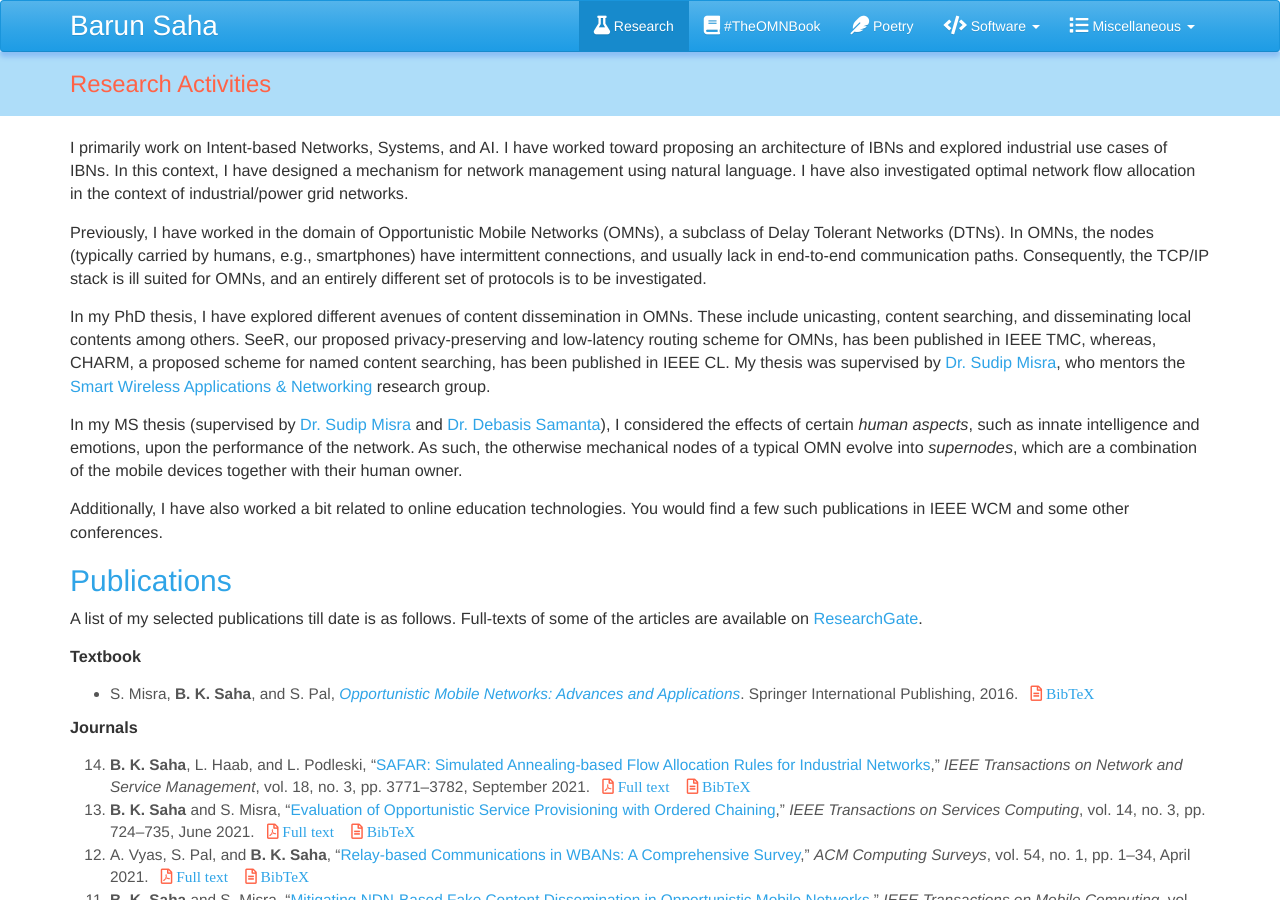
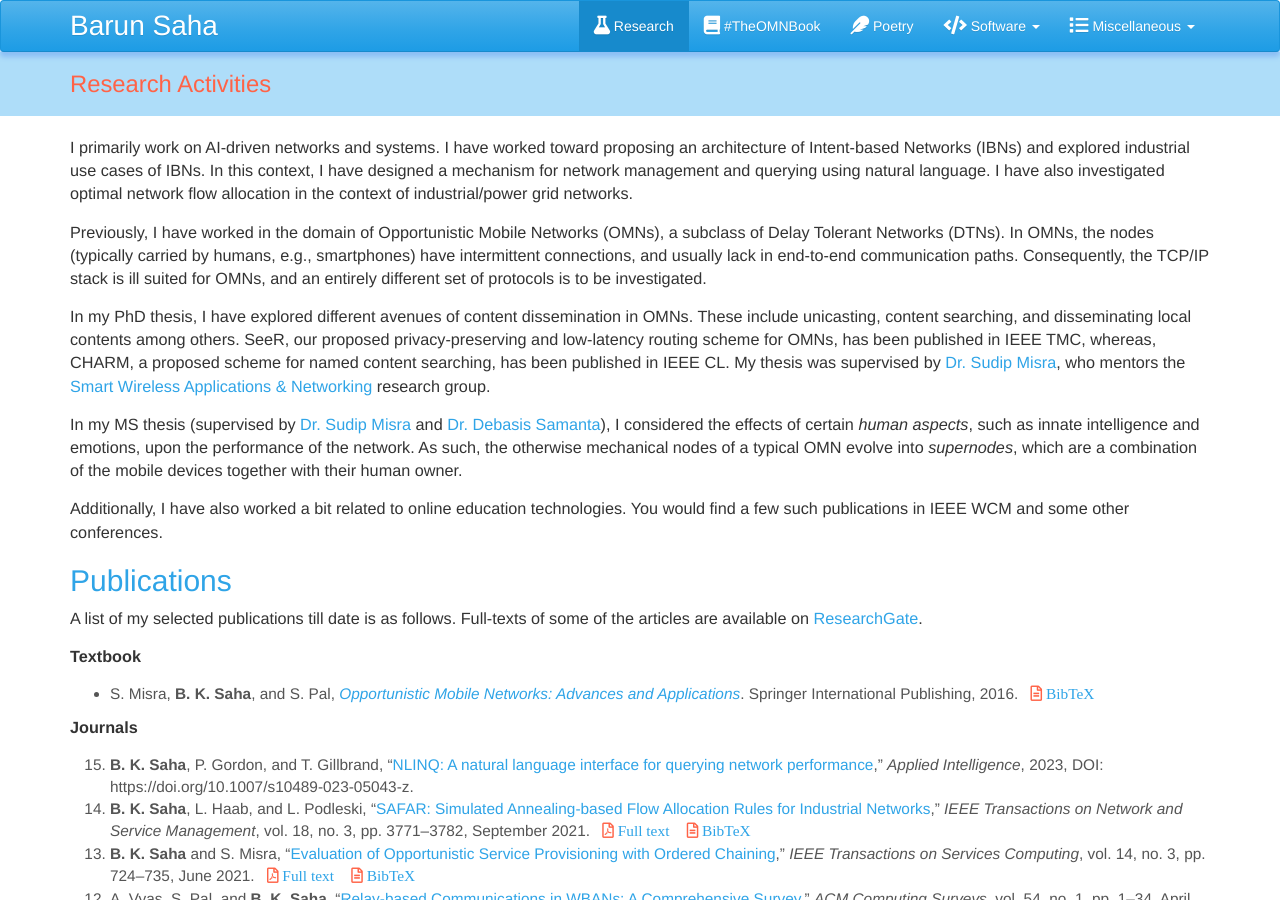
Before and after one commit to barun-saha/barun-saha.github.io, a Jekyll site: the page research.html, which Jekyll copies as it is, in a window 1280 px wide and 900 px high. Built offline with Jekyll 4.4.1, drawn with Linux system fonts in a browser that asks for light colours; nearby versions of some CDN libraries; some web fonts are replaced.

Commit message:
Update publications

```diff
--- a/research.html
+++ b/research.html
@@ -126,7 +126,7 @@ Research Activities
 
 	<div class="container">
 		<p>
-			I primarily work on Intent-based Networks, Systems, and AI. I have worked toward proposing an architecture of IBNs and explored industrial use cases of IBNs. In this context, I have designed a mechanism for network management using natural language. I have also investigated optimal network flow allocation in the context of industrial/power grid networks.
+			I primarily work on AI-driven networks and systems. I have worked toward proposing an architecture of Intent-based Networks (IBNs) and explored industrial use cases of IBNs. In this context, I have designed a mechanism for network management and querying using natural language. I have also investigated optimal network flow allocation in the context of industrial/power grid networks.
         </p>
 
         <p>
@@ -171,6 +171,16 @@ Research Activities
 		<p><strong>Journals</strong></p>
 
 		<ol reversed class="bigger">
+            <li>
+			  <strong>B. K. Saha</strong>, P. Gordon, and T. Gillbrand, &ldquo;<a href="https://doi.org/10.1007/s10489-023-05043-z">NLINQ: A natural language interface for querying network performance</a>,&rdquo;
+			  <em>Applied Intelligence</em>, 2023, DOI: https://doi.org/10.1007/s10489-023-05043-z.
+              <!-- <span class="pub-resource"> -->
+				  <!-- <i class="far fa-file-pdf"> <a href="https://www.researchgate.net/publication/346683507_SAFAR_Simulated_Annealing-based_Flow_Allocation_Rules_for_Industrial_Networks">Full text</a></i> -->
+			  <!-- </span> -->
+			  <!-- <span class="pub-resource"> -->
+					<!-- <i class="far fa-file-alt"> <a href="bibtex/Saha2020-safar.bib">BibTeX</a></i> -->
+			  <!-- </span> -->
+			</li>
             <li>
 			  <strong>B. K. Saha</strong>, L. Haab, and L. Podleski, &ldquo;<a href="https://ieeexplore.ieee.org/document/9247969">SAFAR: Simulated Annealing-based Flow Allocation Rules for Industrial Networks</a>,&rdquo;
 			  <em>IEEE Transactions on Network and Service Management</em>, vol. 18, no. 3, pp. 3771&ndash;3782, September 2021.
```
Also changed, not shown: templates/research.html (+11 -1 lines).
